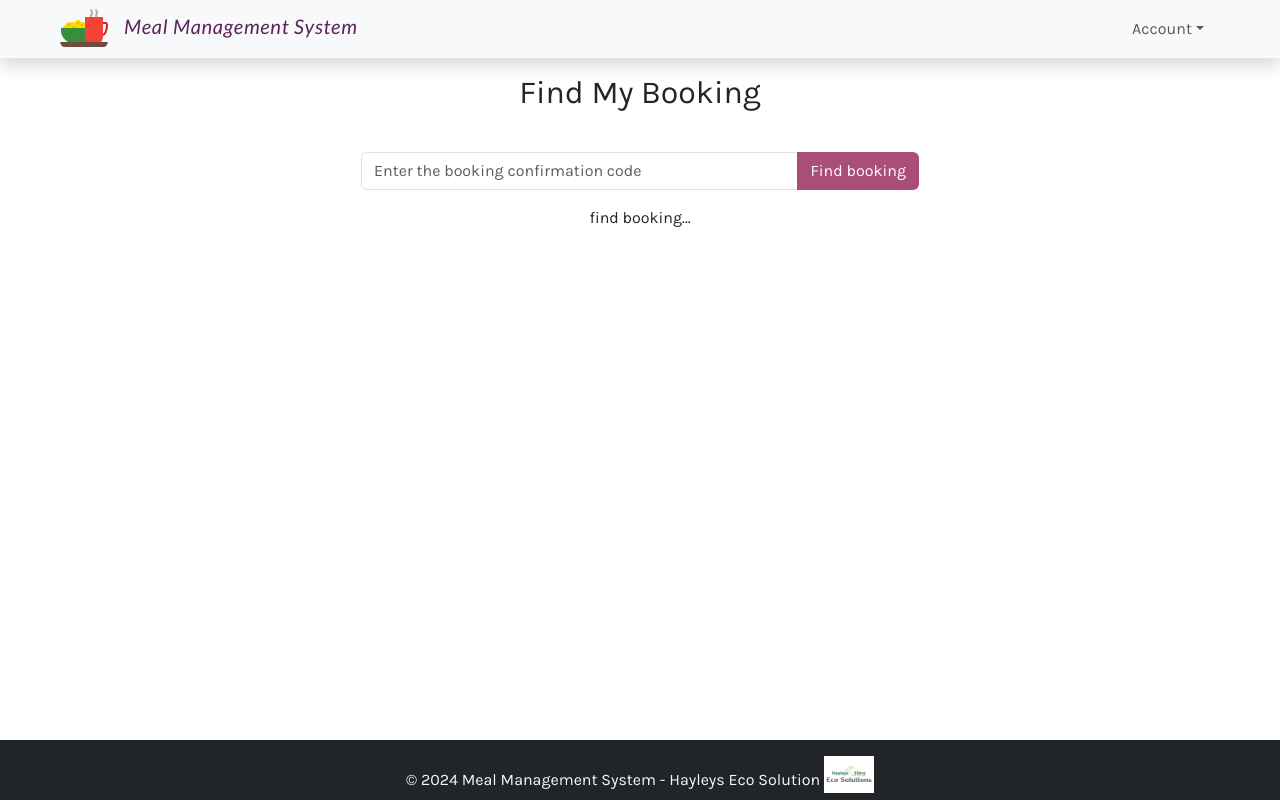
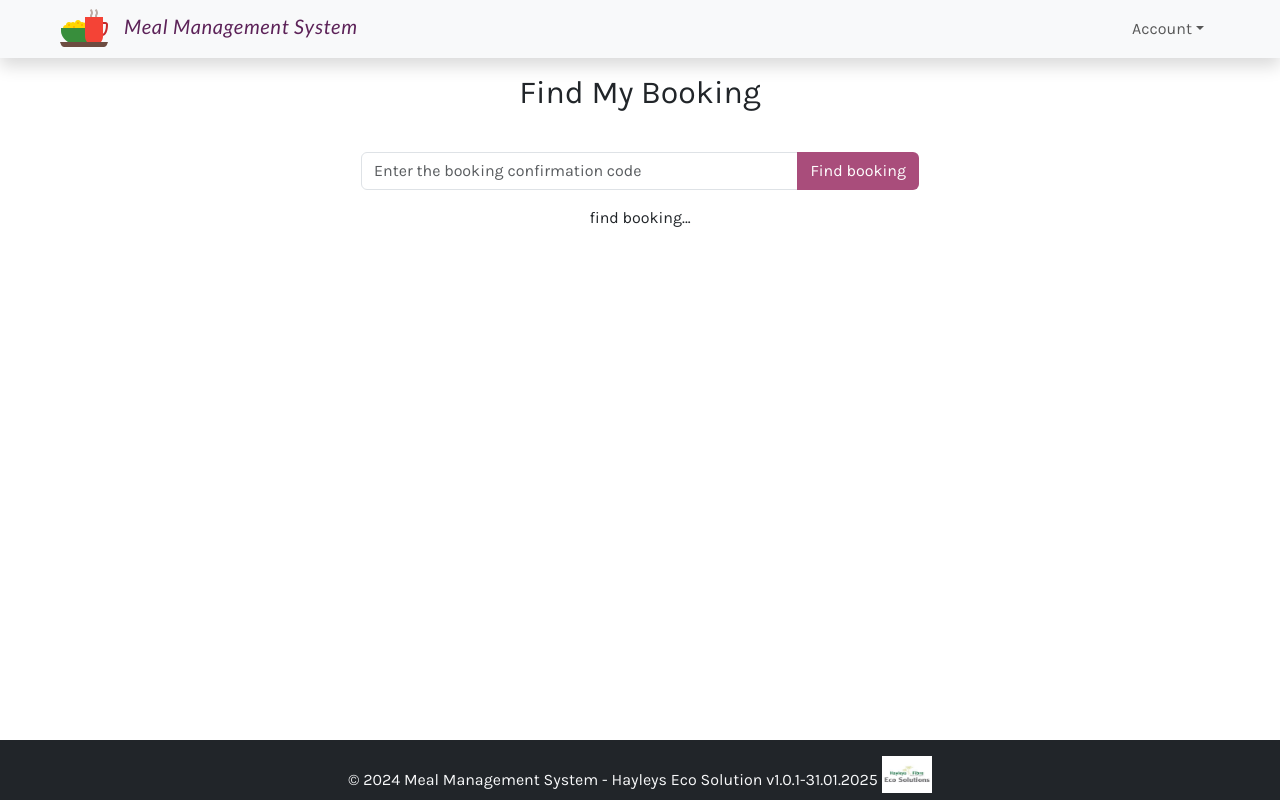
Before and after one commit to HayleysEco-Digital/mms-fe, a React (Vite) app: page /logout in a window 1280 px wide. Built offline with nearby package versions, Linux system fonts and the light colour scheme; a web font is replaced by a local one.

Commit message:
added version to the footer

```diff
--- a/src/components/layout/Footer.jsx
+++ b/src/components/layout/Footer.jsx
@@ -8,7 +8,7 @@ const Footer = () => {
 			<Container>
 				<Row>
 					<Col xs={6} md={12}>
-						<p className="mb-0"> &copy; {today.getFullYear()} Meal Management System - Hayleys Eco Solution <img className="company-logo" src="/Public/company-logo.jpeg" alt="logo" /></p>
+						<p className="mb-0"> &copy; {today.getFullYear()} Meal Management System - Hayleys Eco Solution v1.0.1-31.01.2025 <img className="company-logo" src="/Public/company-logo.jpeg" alt="logo" /></p>
 					</Col>
 
 				</Row>
```
